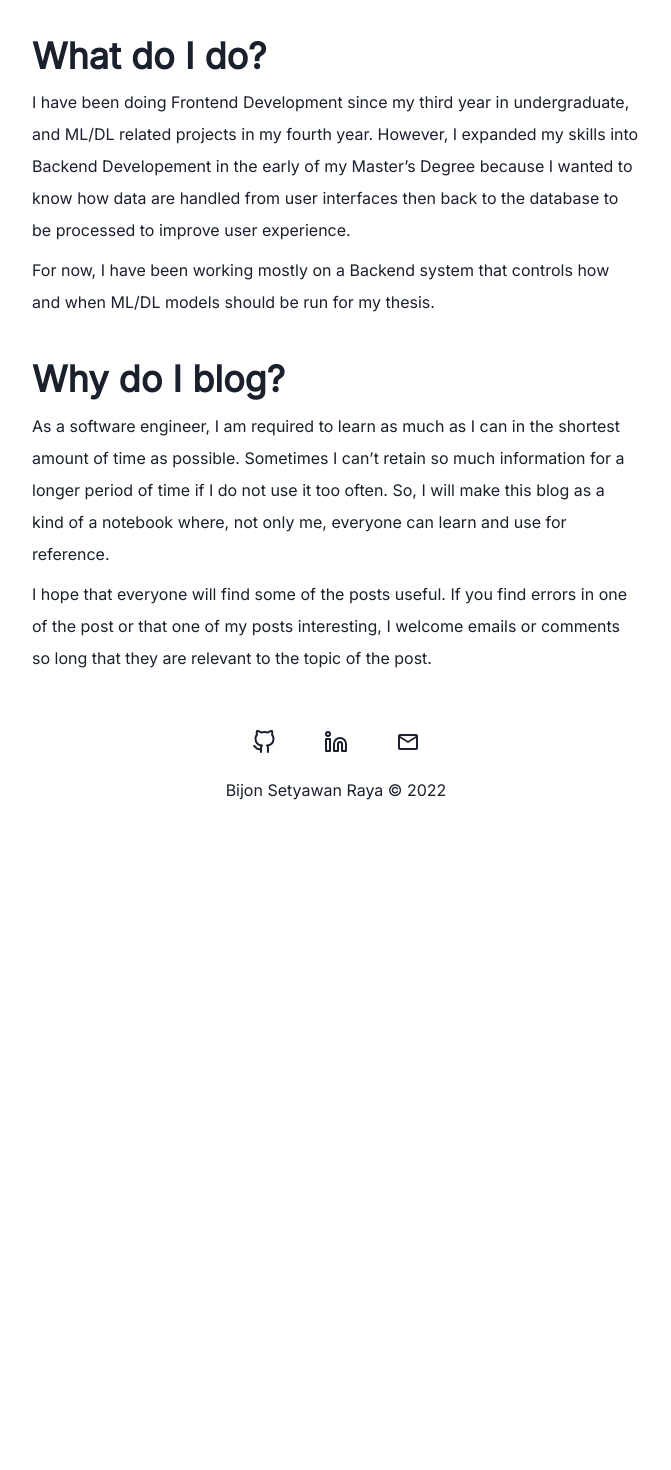
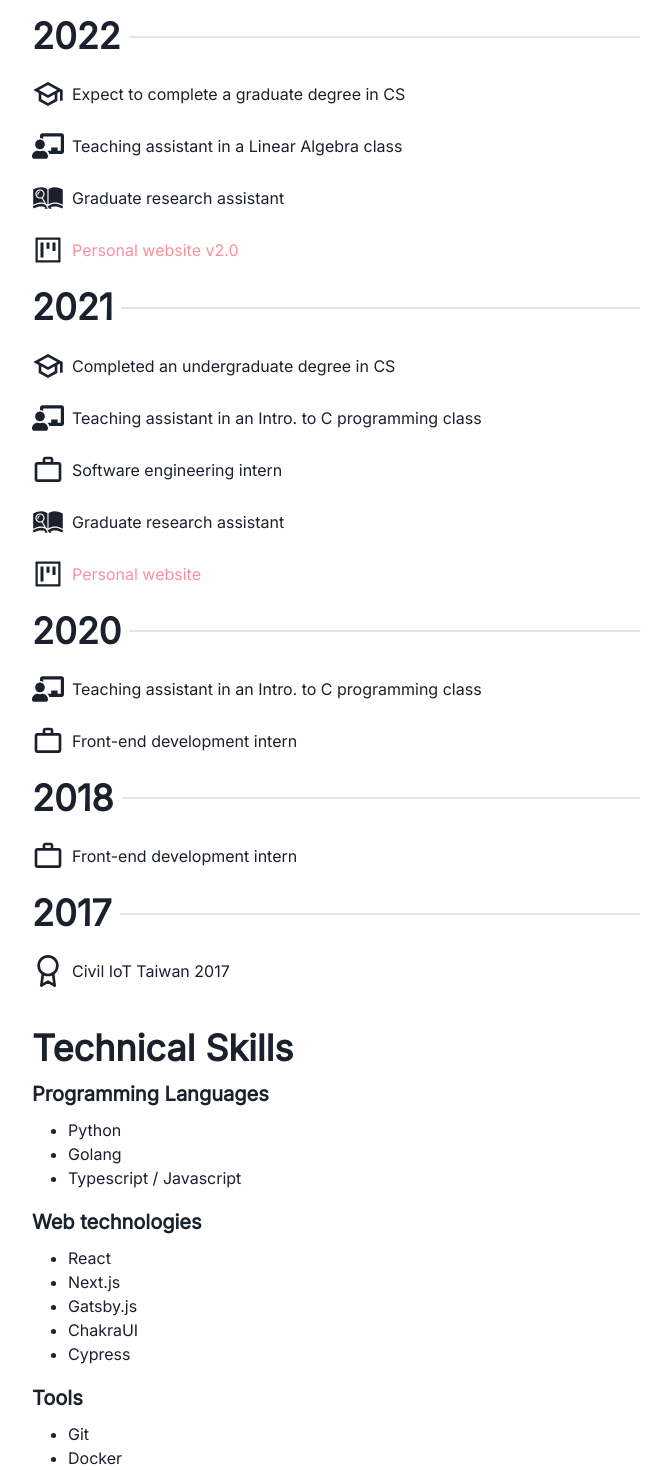
Before and after one commit to bsraya/bsraya, a Next.js app: page /about in a window 1280 px wide. Shown: the part 280-1750 px from the top of the page, without its empty margins (304-975 px from the left). Before the commit the page ends 1162 px from the top, so only its background shows below. Built offline with nearby package versions, Linux system fonts and the light colour scheme; a small style sheet from the web is missing.

Commit message:
feat: complete about page

```diff
--- a/pages/about.tsx
+++ b/pages/about.tsx
@@ -1,7 +1,15 @@
-import { Heading, Stack, Text } from '@chakra-ui/react'
 import Layout from '../components/Layout'
+import { AiOutlineProject } from 'react-icons/ai'
+import { FaChalkboardTeacher } from 'react-icons/fa'
+import { FiAward } from 'react-icons/fi'
+import { GiArchiveResearch } from 'react-icons/gi'
+import { MdOutlineSchool, MdOutlineWorkOutline } from 'react-icons/md'
+import { Box, Divider, Heading, HStack, ListItem, Stack, Text, UnorderedList } from '@chakra-ui/react'
+import NextLink from 'next/link'
 
 export default function About(): JSX.Element {
+    const color = "gray.300"
+
     return (
         <Layout>
             <Stack>
@@ -13,29 +21,209 @@ export default function About(): JSX.Element {
                 </Text>
             </Stack>
 
-            <Stack mt={10}>
+            <HStack my={5}>
                 <Heading as="h1">
-                    What do I do?
+                    2022
                 </Heading>
-                <Text lineHeight="taller">
-                    I have been doing Frontend Development since my third year in undergraduate, and ML/DL related projects in my fourth year. However, I expanded my skills into Backend Developement in the early of my Master&rsquo;s Degree because I wanted to know how data are handled from user interfaces then back to the database to be processed to improve user experience.
-                </Text>
-                <Text lineHeight="taller">
-                    For now, I have been working mostly on a Backend system that controls how and when ML/DL models should be run for my thesis.
-                </Text>
-            </Stack>
+                <Divider
+                    orientation="horizontal"
+                    __css={{
+                        borderWidth: "1px",
+                        borderStyle: "solid",
+                        borderColor: color
+                    }}
+                />
+            </HStack>
 
-            <Stack mt={10}>
+            <HStack my={5}>
+                <MdOutlineSchool size="2rem" />
+                <Text>Expect to complete a graduate degree in CS</Text>
+            </HStack>
+
+            <HStack my={5}>
+                <FaChalkboardTeacher size="2rem" />
+                <Text>Teaching assistant in a Linear Algebra class</Text>
+            </HStack>
+
+            <HStack my={5}>
+                <GiArchiveResearch size="2rem" />
+                <Text>Graduate research assistant</Text>
+            </HStack>
+
+            <HStack my={5}>
+                <AiOutlineProject size="2rem" />
+                <NextLink
+                    passHref
+                    href="/portfolio/personal-website-v2"
+                >
+                    <Text
+                        css={{
+                            color: "#fc909f",
+                            cursor: "pointer",
+                            "&:hover": {
+                                textDecoration: "underline"
+                            }
+                        }}
+                    >Personal website v2.0</Text>
+                </NextLink>
+            </HStack>
+
+            <HStack my={5}>
                 <Heading as="h1">
-                    Why do I blog?
+                    2021
                 </Heading>
-                <Text lineHeight="taller">
-                    As a software engineer, I am required to learn as much as I can in the shortest amount of time as possible. Sometimes I can&rsquo;t retain so much information for a longer period of time if I do not use it too often. So, I will make this blog as a kind of a notebook where, not only me, everyone can learn and use for reference.
-                </Text>
-                <Text lineHeight="taller">
-                    I hope that everyone will find some of the posts useful. If you find errors in one of the post or that one of my posts interesting, I welcome emails or comments so long that they are relevant to the topic of the post.
-                </Text>
-            </Stack>
+                <Divider
+                    orientation="horizontal"
+                    __css={{
+                        borderWidth: "1px",
+                        borderStyle: "solid",
+                        borderColor: color
+                    }}
+                />
+            </HStack>
+
+            <HStack my={5}>
+                <MdOutlineSchool size="2rem" />
+                <Text>Completed an undergraduate degree in CS</Text>
+            </HStack>
+
+            <HStack my={5}>
+                <FaChalkboardTeacher size="2rem" />
+                <Text>Teaching assistant in an Intro. to C programming class</Text>
+            </HStack>
+
+            <HStack my={5}>
+                <MdOutlineWorkOutline size="2rem" />
+                <Text>Software engineering intern</Text>
+            </HStack>
+
+            <HStack my={5}>
+                <GiArchiveResearch size="2rem" />
+                <Text>Graduate research assistant</Text>
+            </HStack>
+
+            <HStack my={5}>
+                <AiOutlineProject size="2rem" />
+                <NextLink
+                    passHref
+                    href="/portfolio/personal-website"
+                >
+                    <Text
+                        css={{
+                            color: "#fc909f",
+                            cursor: "pointer",
+                            "&:hover": {
+                                textDecoration: "underline"
+                            }
+                        }}
+                    >Personal website</Text>
+                </NextLink>
+            </HStack>
+
+            <HStack my={5}>
+                <Heading as="h1">
+                    2020
+                </Heading>
+                <Divider
+                    orientation="horizontal"
+                    __css={{
+                        borderWidth: "1px",
+                        borderStyle: "solid",
+                        borderColor: color
+                    }}
+                />
+            </HStack>
+
+            <HStack my={5}>
+                <FaChalkboardTeacher size="2rem" />
+                <Text>Teaching assistant in an Intro. to C programming class</Text>
+            </HStack>
+
+            <HStack my={5}>
+                <MdOutlineWorkOutline size="2rem" />
+                <Text>Front-end development intern</Text>
+            </HStack>
+
+            <HStack my={5}>
+                <Heading as="h1">
+                    2018
+                </Heading>
+                <Divider
+                    orientation="horizontal"
+                    __css={{
+                        borderWidth: "1px",
+                        borderStyle: "solid",
+                        borderColor: color
+                    }}
+                />
+            </HStack>
+
+            <HStack my={5}>
+                <MdOutlineWorkOutline size="2rem" />
+                <Text>Front-end development intern</Text>
+            </HStack>
+
+            <HStack my={5}>
+                <Heading as="h1">
+                    2017
+                </Heading>
+                <Divider
+                    orientation="horizontal"
+                    __css={{
+                        borderWidth: "1px",
+                        borderStyle: "solid",
+                        borderColor: color
+                    }}
+                />
+            </HStack>
+
+            <HStack mt={5} mb={10}>
+                <FiAward size="2rem" />
+                <Text>Civil IoT Taiwan 2017</Text>
+            </HStack>
+
+            <Heading as="h1">
+                Technical Skills
+            </Heading>
+
+            <Heading as="h2" size="md" mt={3}>
+                Programming Languages
+            </Heading>
+            <UnorderedList mt={3} mb={5}>
+                <ListItem ml={5}>Python</ListItem>
+                <ListItem ml={5}>Golang</ListItem>
+                <ListItem ml={5}>Typescript / Javascript</ListItem>
+            </UnorderedList>
+
+            <Heading as="h2" size="md">
+                Web technologies
+            </Heading>
+            <UnorderedList mt={3} mb={5}>
+                <ListItem ml={5}>React</ListItem>
+                <ListItem ml={5}>Next.js</ListItem>
+                <ListItem ml={5}>Gatsby.js</ListItem>
+                <ListItem ml={5}>ChakraUI</ListItem>
+                <ListItem ml={5}>Cypress</ListItem>
+            </UnorderedList>
+
+            <Heading as="h2" size="md">
+                Tools
+            </Heading>
+            <UnorderedList mt={3} mb={5}>
+                <ListItem ml={5}>Git</ListItem>
+                <ListItem ml={5}>Docker</ListItem>
+                <ListItem ml={5}>Kubernetes</ListItem>
+                <ListItem ml={5}>Linux / Unix</ListItem>
+            </UnorderedList>
+
+            <Heading as="h2" size="md">
+                Database framework
+            </Heading>
+            <UnorderedList mt={3}>
+                <ListItem ml={5}>GraphQL</ListItem>
+                <ListItem ml={5}>MongoDB</ListItem>
+                <ListItem ml={5}>PostgreSQL</ListItem>
+            </UnorderedList>
         </Layout>
     )
 }
```
